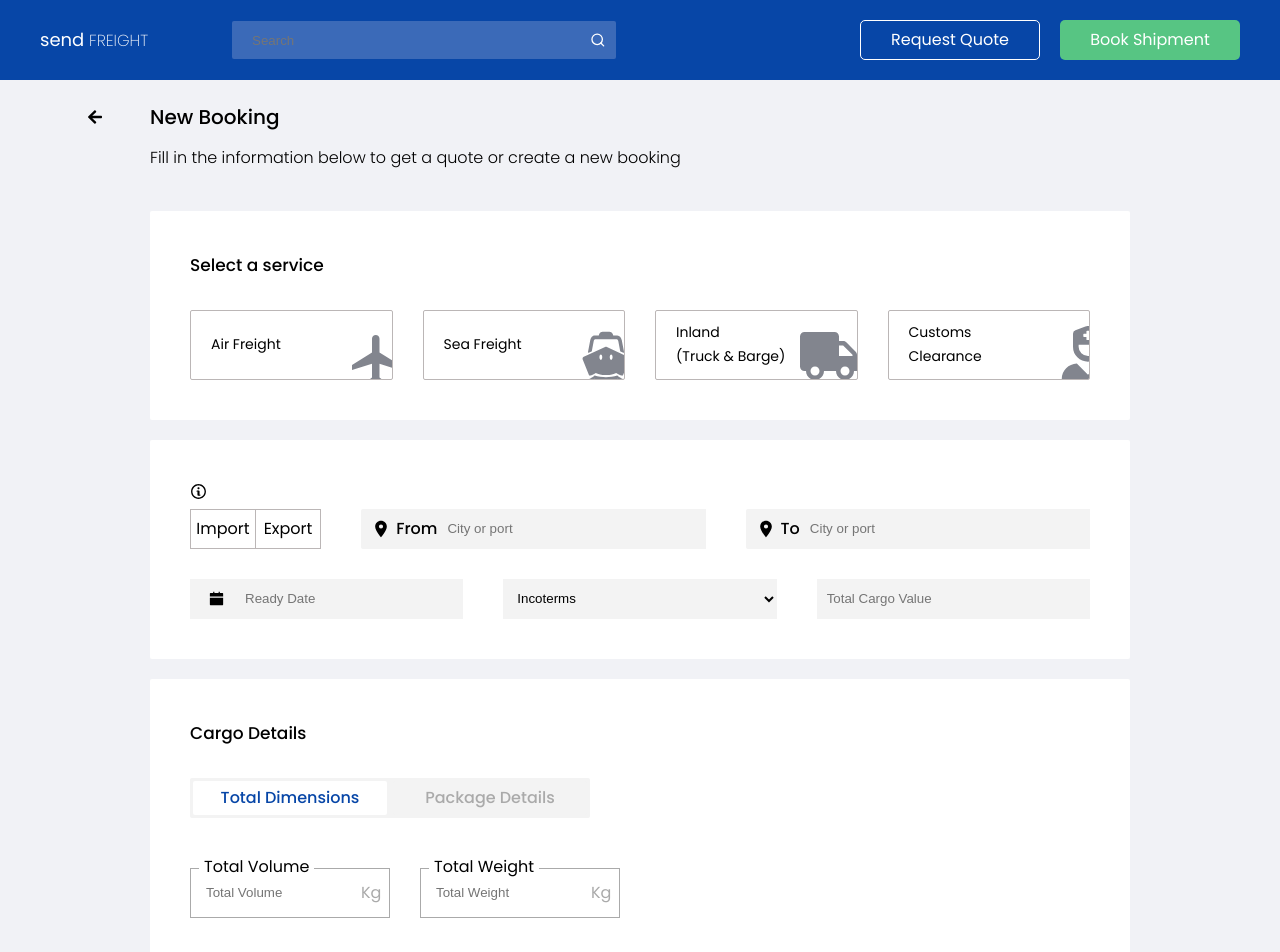
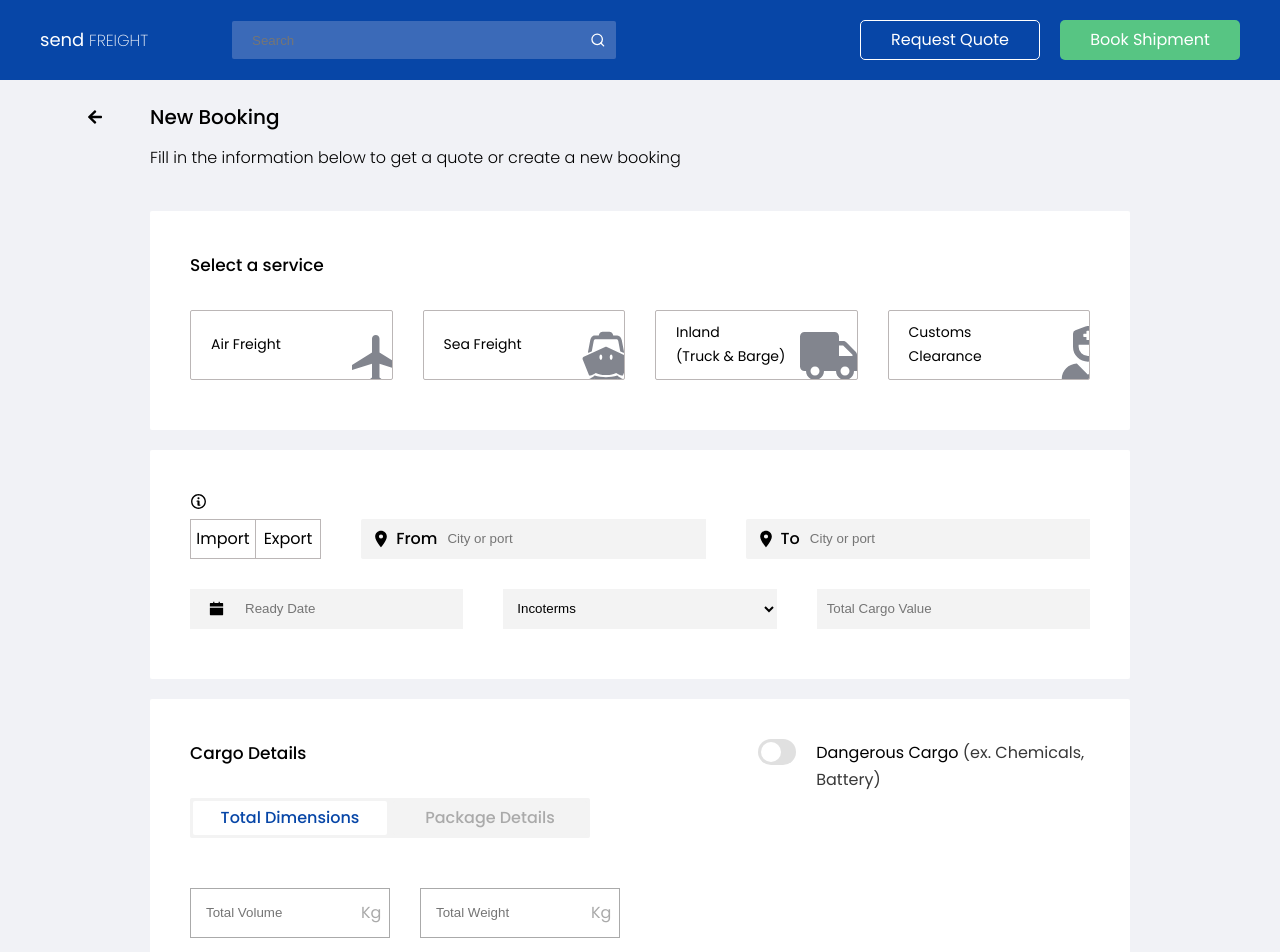
Before and after one commit to oluwakemi-dada/sample-app, a React (Create React App) app: page / in a window 1280 px wide. Shown: the top 952 px of the page. Built offline with nearby package versions, Linux system fonts and the light colour scheme.

Commit message:
Cargo details

```diff
--- a/src/App.css
+++ b/src/App.css
@@ -16,6 +16,7 @@ body {
   line-height: 1.7;
   background-color: #f1f2f6;
   color: #000;
+
 }
 
 ul {
--- a/src/components/new-booking/CargoDetails.js
+++ b/src/components/new-booking/CargoDetails.js
@@ -4,7 +4,7 @@ import styled from 'styled-components';
 const Wrapper = styled.div`
   background: #fff;
   border-radius: 2px;
-  padding: 4rem 4rem;
+  padding: 4rem 4rem 5rem 4rem;
   margin-bottom: 2rem;
   display: grid;
   grid-template-columns: 0.6fr 0.4fr;
@@ -71,6 +71,36 @@ const InputField = styled.div`
     border: 1.5px solid #0746a7;
   }
 
+  :hover .label {
+    display: block;
+    position: absolute;
+    padding: 0.8rem 0.5rem;
+    top: -2.37rem;
+    left: 0.8rem;
+    color: #000;
+    background: #fff;
+    /* transition: top 3s linear; */
+  }
+
+  :hover input::-webkit-input-placeholder {
+    /* WebKit browsers */
+    color: #fff;
+  }
+  :hover input:-moz-placeholder {
+    /* Mozilla Firefox 4 to 18 */
+    color: #fff;
+    opacity: 1;
+  }
+  :hover input::-moz-placeholder {
+    /* Mozilla Firefox 19+ */
+    color: #fff;
+    opacity: 1;
+  }
+  :hover input:-ms-input-placeholder {
+    /* Internet Explorer 10+ */
+    color: #fff;
+  }
+
   > div:first-child {
     height: 100%;
     display: flex;
@@ -93,12 +123,7 @@ const InputField = styled.div`
   }
 
   label {
-    position: absolute;
-    padding: 0.8rem .5rem;
-    top: -2.37rem;
-    left: 0.8rem;
-    color: #000;
-    background: #fff;
+    display: none;
   }
 `;
 
@@ -106,7 +131,35 @@ const Kilogram = styled.div`
   color: #aaaaaa;
 `;
 
-const ItemRight = styled.div``;
+const ItemRight = styled.div`
+  display: flex;
+  flex-direction: row;
+
+  p span {
+    color: #383838;
+  }
+`;
+
+const CargoToggle = styled.div`
+  background: ${(props) => (props.cargoTogglebar ? '#0746a7' : '#e0e0e0')};
+  height: 2.6rem;
+  width: 4.7rem;
+  border-radius: 10rem;
+  display: flex;
+  align-items: center;
+  margin-right: 2rem;
+  cursor: pointer;
+
+  div {
+    background: #fff;
+    height: 2rem;
+    width: 2rem;
+    border-radius: 50%;
+    margin: 0.2rem 0.3rem;
+    margin-left: ${(props) => (props.cargoTogglebar ? '2.4rem' : '.3rem')};
+    transition: all .2s;
+  }
+`;
 
 const CargoDetails = () => {
   const [totalPack, setTotalPack] = useState({
@@ -115,6 +168,12 @@ const CargoDetails = () => {
   });
 
   const { totalDimension, packageDetails } = totalPack;
+
+  const [cargoTogglebar, setCargoTogglebar] = useState(false);
+
+  const onChangeCargoToggle = () => {
+    setCargoTogglebar(!cargoTogglebar);
+  };
 
   const onChangeTotalPackage = (data) => {
     if (data === 'totalDimension') {
@@ -156,21 +215,31 @@ const CargoDetails = () => {
         <Inputs>
           <InputField>
             <div>
-              <input type='text' placeholder='Total Volume' className='input' />
+              <input type='text' placeholder='Total Volume' />
               <Kilogram>Kg</Kilogram>
             </div>
             <label className='label'>Total Volume</label>
           </InputField>
           <InputField>
             <div>
-              <input type='text' placeholder='Total Weight' className='input' />
+              <input type='text' placeholder='Total Weight' />
               <Kilogram>Kg</Kilogram>
             </div>
             <label className='label'>Total Weight</label>
           </InputField>
         </Inputs>
       </ItemLeft>
-      <ItemRight></ItemRight>
+      <ItemRight>
+        <CargoToggle
+          cargoTogglebar={cargoTogglebar}
+          onClick={onChangeCargoToggle}
+        >
+          <div></div>
+        </CargoToggle>
+        <p>
+          Dangerous Cargo <span>(ex. Chemicals, Battery)</span>
+        </p>
+      </ItemRight>
     </Wrapper>
   );
 };
--- a/src/components/new-booking/Location.js
+++ b/src/components/new-booking/Location.js
@@ -7,7 +7,7 @@ import { AiFillCalendar } from 'react-icons/ai';
 const Wrapper = styled.div`
   background: #fff;
   border-radius: 2px;
-  padding: 4rem 4rem;
+  padding: 4rem 4rem 5rem 4rem;
   margin-bottom: 2rem;
 `;
 
--- a/src/components/new-booking/Service.js
+++ b/src/components/new-booking/Service.js
@@ -8,7 +8,7 @@ import { FaUserNurse } from 'react-icons/fa';
 const Wrapper = styled.div`
   background: #fff;
   border-radius: 2px;
-  padding: 4rem 4rem;
+  padding: 4rem 4rem 5rem 4rem;
   margin-bottom: 2rem;
 `;
 
```
